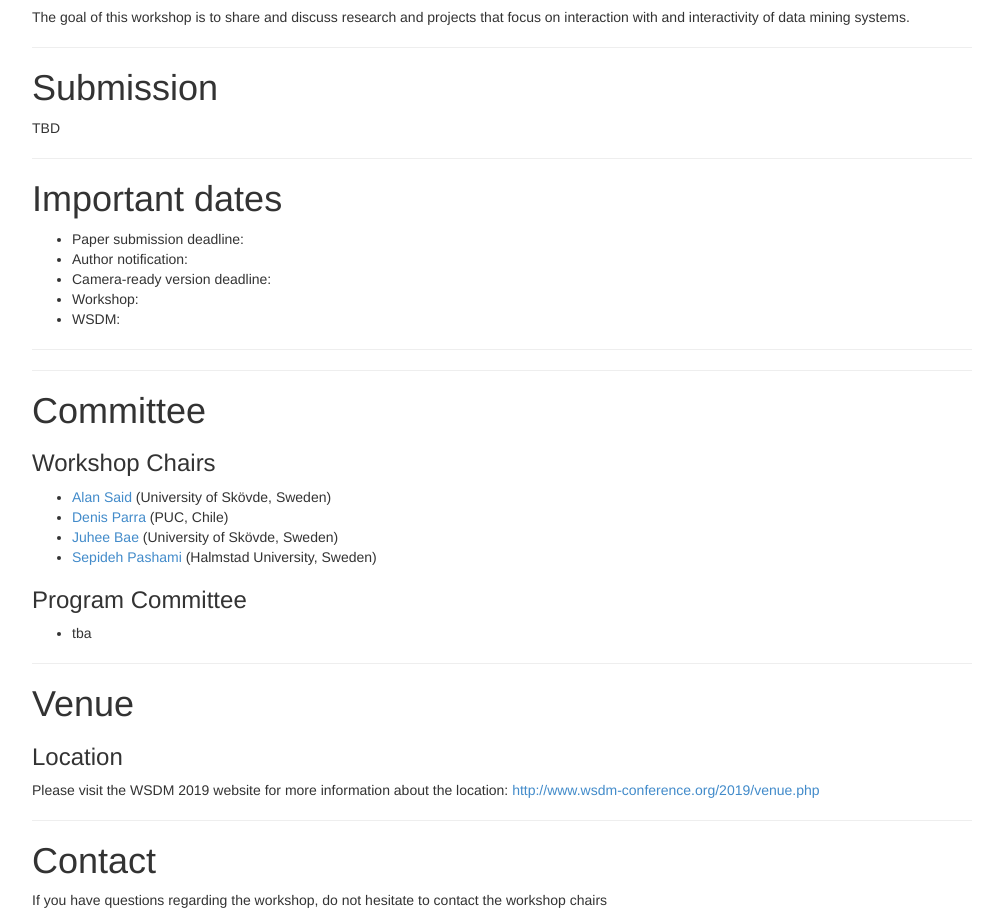
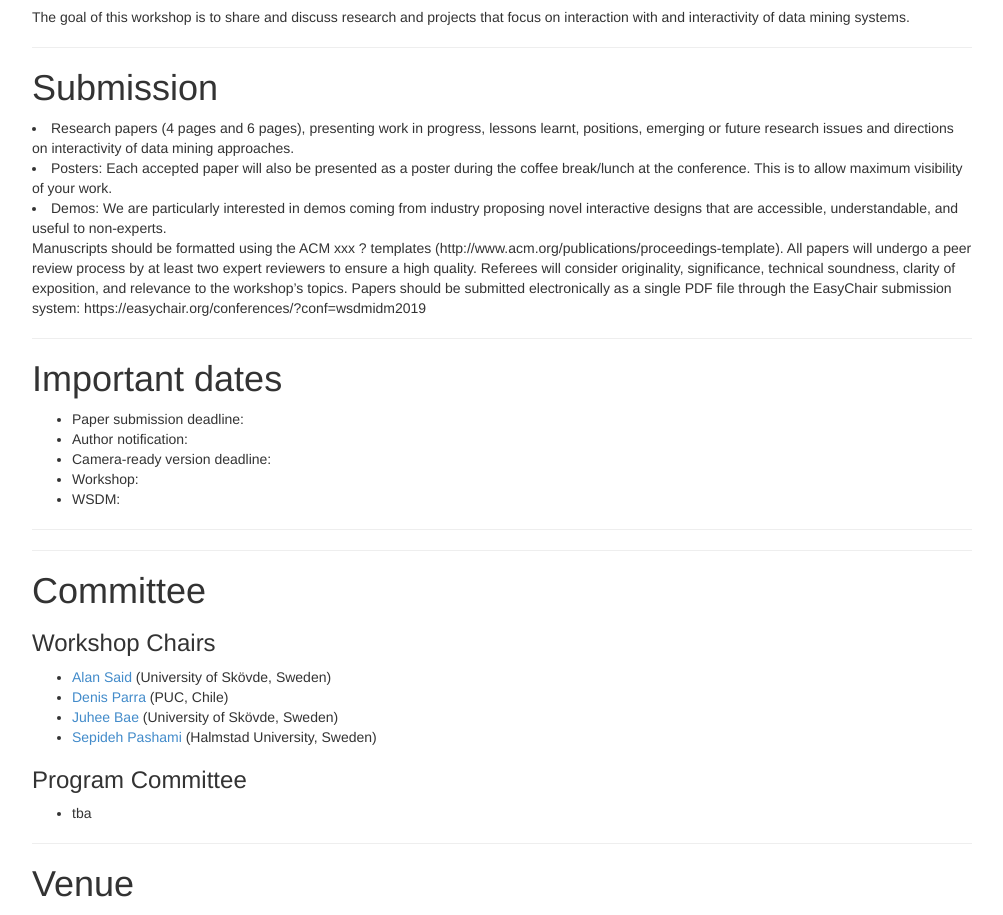
Before and after one commit to idatamining/2019, a plain HTML site: page index.html in a window 1280 px wide. Shown: the part 1149-2064 px from the top of the page, without its empty margins (138-1141 px from the left). Drawn offline with Linux system fonts and the light colour scheme.

Commit message:
Update index.html with submission details

```diff
--- a/index.html
+++ b/index.html
@@ -63,7 +63,7 @@
 		<br/>
 		Taking an agnostic view of the application scenario, the workshop intends to serve as a forum for researchers and practitioners working at all levels of abstraction with data mining technologies. Interaction and interactive in the context of the workshop should be seen as anything from UI/UX-related aspects of visual interfaces, to more hands-on interaction with software and hardware used in the general areas of data mining, machine learning, and other concepts related broadly to artificial intelligence.
 		<br/>
-		The aim of this workshop is to explore existing and new interactive methods in machine learning and data mining that help the users to take better, and more informed, decisions. The primary audience of the workshop are researchers and practitioners in data mining from academia and industry with an interest in interaction with and interactivity of data mining approaches.
+		The aim of this workshop is to explore existing and new interactive methods in machine learning and data mining that help the users to take better and more informed decisions. The primary audience of the workshop are researchers and practitioners in data mining from academia and industry with an interest in interaction and interactivity of data mining approaches.
 
 
 
@@ -88,7 +88,14 @@
 	  <hr>
 <a id="submission"></a>
 	  <h1>Submission</h1>
-	  TBD
+<li>Research papers (4 pages and 6 pages), presenting work in progress, lessons learnt, positions, emerging or future research issues and directions on interactivity of data mining approaches.</li>
+<li>Posters: Each accepted paper will also be presented as a poster during the coffee break/lunch at the conference. This is to allow maximum visibility of your work.</li>
+<li>Demos: We are particularly interested in demos coming from industry proposing novel interactive designs that are accessible, understandable, and useful to non-experts.</li>
+
+<p>Manuscripts should be formatted using the ACM xxx ? templates (http://www.acm.org/publications/proceedings-template).
+
+All papers will undergo a peer review process by at least two expert reviewers to ensure a high quality. Referees will consider originality, significance, technical soundness, clarity of exposition, and relevance to the workshop’s topics. Papers should be submitted electronically as a single PDF file through the
+EasyChair submission system: https://easychair.org/conferences/?conf=wsdmidm2019  </p>
 	  <!--
 <p>We solicit short research papers (Up to 6 pages) and short position papers (2 pages), both in the ACM conference paper style. Participants can decide between a research focused submission and a project focused submission. A selection of best papers will be presented in a flash talk. Further papers will be presented in the form of a poster. Papers should be submitted in EasyChair to the submission page.</p>
 <p>Submission category research: innovative research ideas, preliminary results or system prototypes</p>
```
